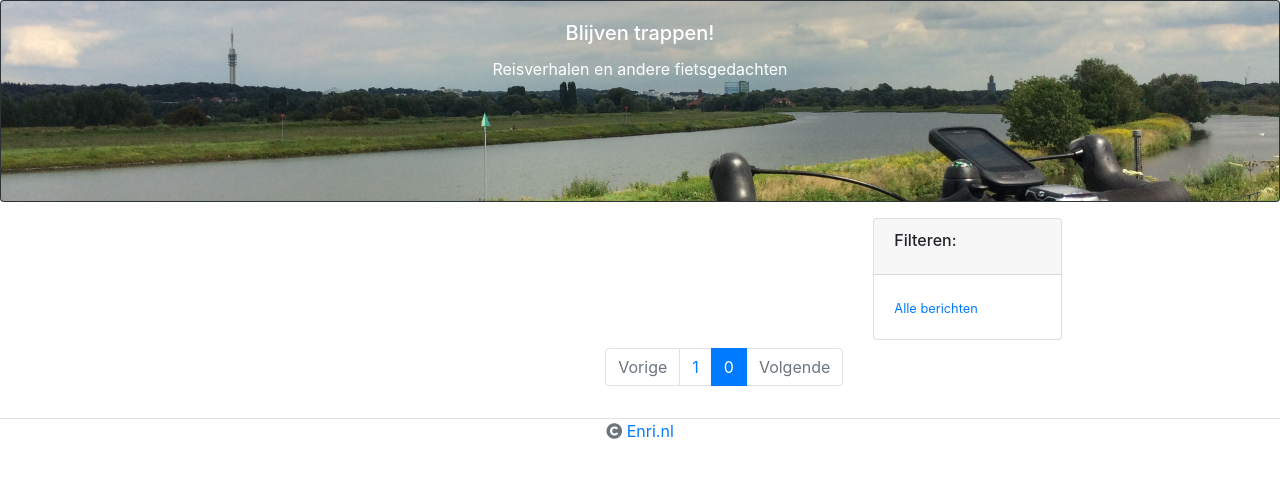
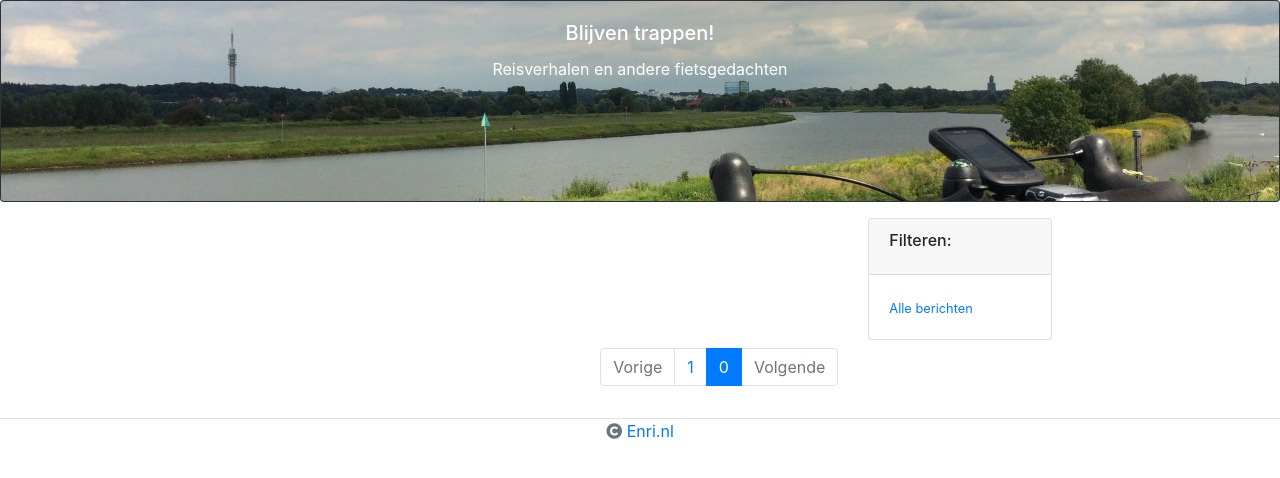
Before and after one commit to aiolos/streber, a Symfony app: template templates/views/blog/index.html.twig in a window 1280 px wide. Shown: the top 478 px of the page. Run offline with Twig, Linux system fonts and the light colour scheme; the template is opened without the code that fills it, so the values that code supplies are empty; some libraries are stand-ins or nearby versions.

Commit message:
Layout fix

```diff
--- a/templates/views/blog/index.html.twig
+++ b/templates/views/blog/index.html.twig
@@ -1,11 +1,11 @@
 {% extends 'blog.html.twig' %}
 
 {% block body %}
-<div class="row">
-    <div class="offset-lg-2 offset-md-1 col-lg-6 col-md-8 col-sm-12">
-{% for post in posts %}
+<div class="row m-1 m-md-0">
+    <div class="offset-xl-2 offset-lg-1 col-xl-6 col-lg-8 col-md-10 col-12">
+        {% for post in posts %}
             <div class="row mt-3">
-                <div class="col-lg-12 col-md-12 col-sm-12 m-10">
+                <div class="col-12 m-10">
                     <div class="card">
                         <div class="card-header">
                             <h1 class="h2 card-title">{{ post.title }}</h1>
@@ -23,11 +23,11 @@
                     </div>
                 </div>
             </div>
-{% endfor %}
+        {% endfor %}
     </div>
-    <div class="col-lg-2 col-md-2 col-sm-12">
+    <div class="col-md-2 col-12">
         <div class="row mt-3">
-            <div class="col-lg-12 col-md-12 col-sm-12 m-10">
+            <div class="col-12 m-10">
                 <div class="card">
                     <div class="card-header">
                         <h6 class="h6 card-title">Filteren:</h6>
@@ -45,8 +45,8 @@
         </div>
     </div>
 </div>
-<div class="row">
-    <div class="offset-lg-2 offset-md-1 col-lg-6 col-md-8 col-sm-12">
+<div class="row m-1 m-md-0">
+    <div class="offset-xl-2 offset-lg-1 col-xl-6 col-lg-8 col-md-10 col-12">
         <div class="float-right mt-2">
             <nav aria-label="Page navigation example">
                 <ul class="pagination">
--- a/templates/views/blog/view.html.twig
+++ b/templates/views/blog/view.html.twig
@@ -1,7 +1,7 @@
 {% extends 'blog.html.twig' %}
 
 {% block body %}
-    <div class="row">
+    <div class="row m-1 m-md-0">
         <div class="offset-xl-2 col-xl-8 col-12">
             <div class="d-none d-md-flex justify-content-between flex-wrap flex-md-nowrap align-items-center pt-3 pb-2 mb-3">
                 <div><a href="/" class="btn btn-sm btn-outline-secondary"><i class="fa fa-arrow-left"></i> Terug</a></div>
```
